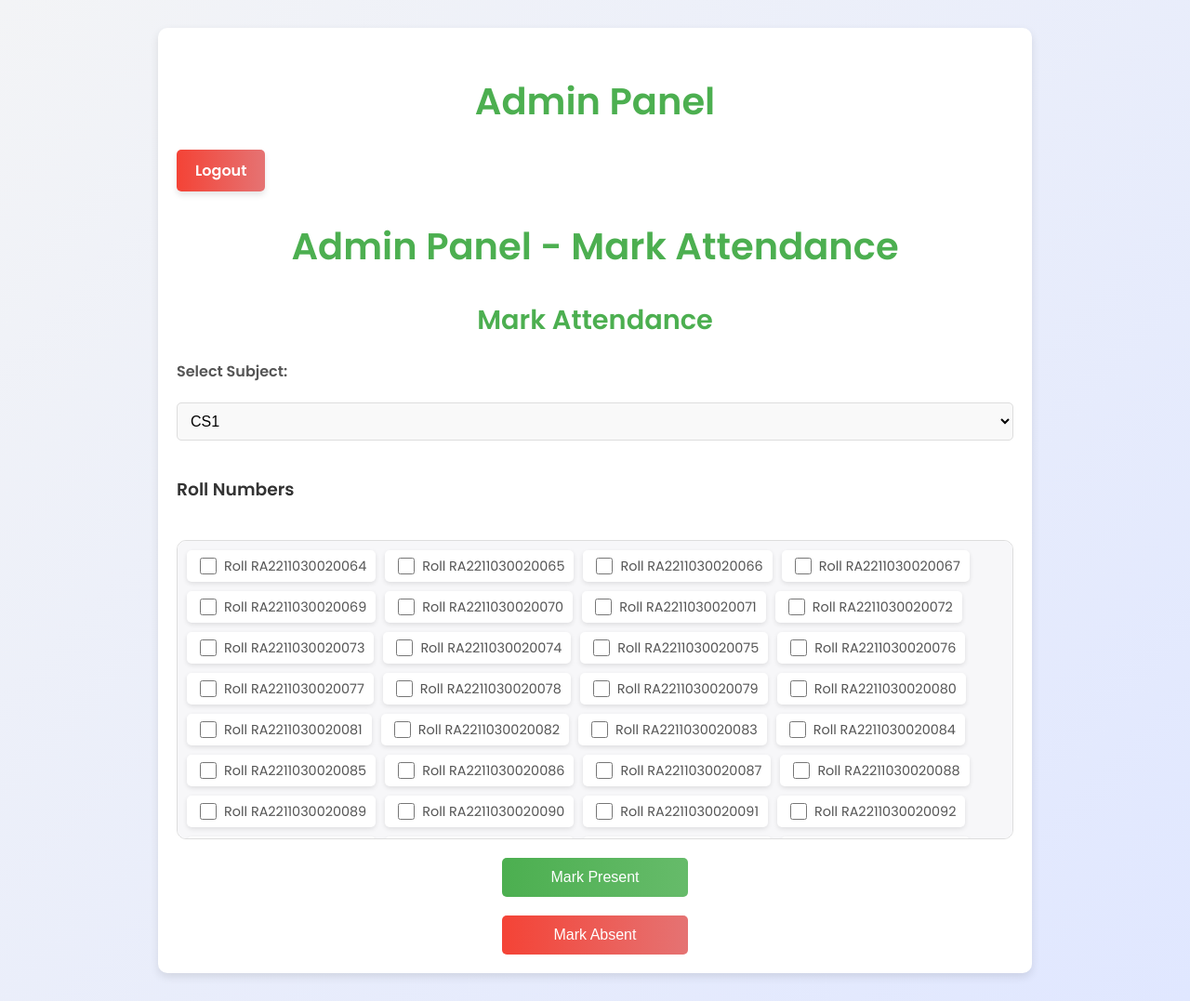
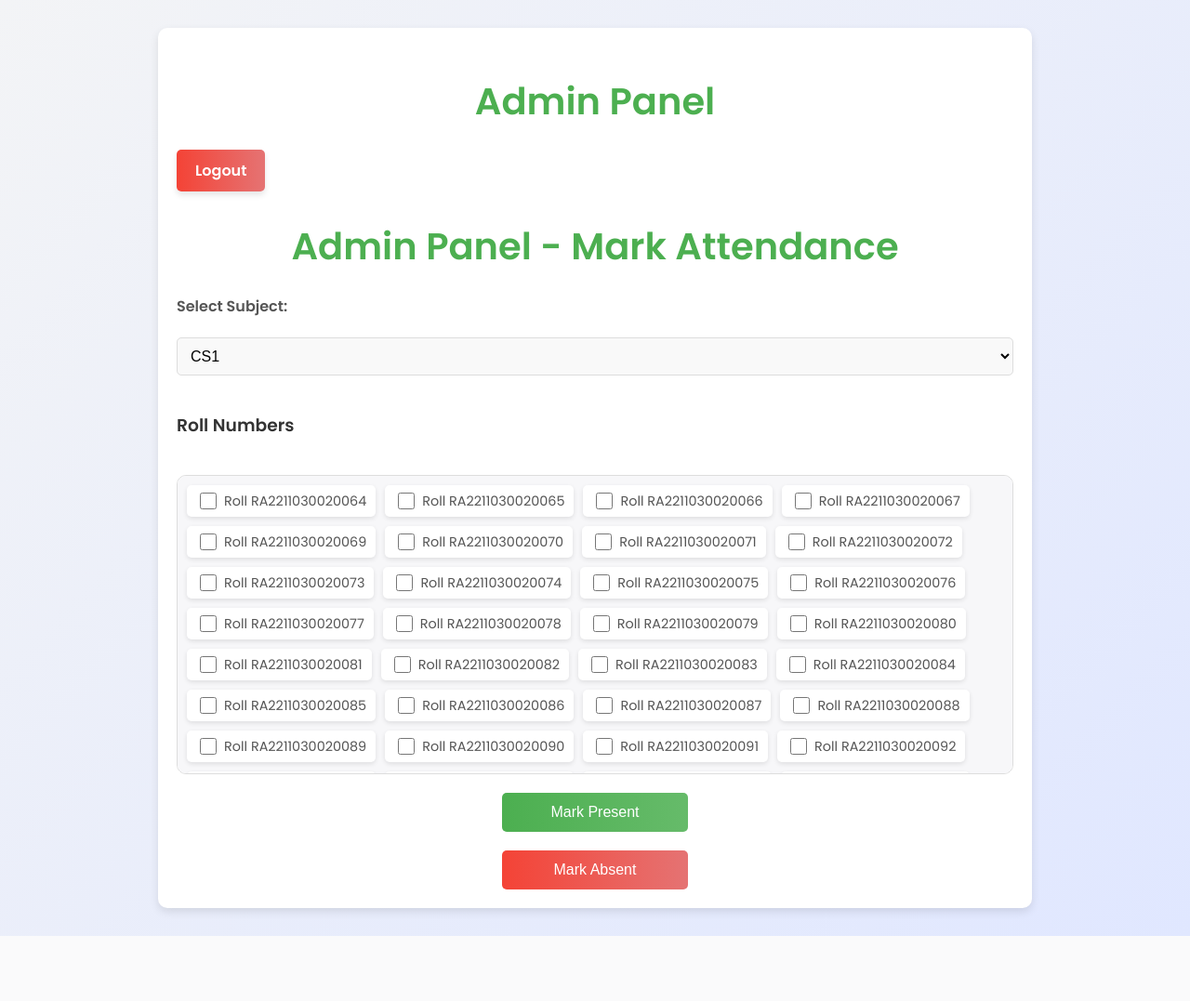
Before and after one commit to AkiTheMemeGod/attendanceapiCRUD, a Flask app: page /admin in a window 1280 px wide. Shown: the whole page at 93% size. After the commit the page ends 1007 px from the top, so only its background shows below. Run offline with Flask 3, Linux system fonts and the light colour scheme; the visitor is signed in with stand-in values (Sample User, id 1); data comes from the database, SQL or seed files in the repository.

Commit message:
minor UI change

```diff
--- a/templates/admin.html
+++ b/templates/admin.html
@@ -13,7 +13,6 @@
     <header class="header">
             <h1>Admin Panel</h1>
             <div class="nav">
-                <!-- Add a logout button -->
                 <a href="{{ url_for('logout') }}" class="btn btn-secondary">Logout</a>
             </div>
         </header>
@@ -21,7 +20,6 @@
 
         <!-- Attendance Section -->
         <section class="attendance-section">
-            <h2>Mark Attendance</h2>
 
             <form id="attendanceForm">
                 <label for="subject">Select Subject:</label>
```
